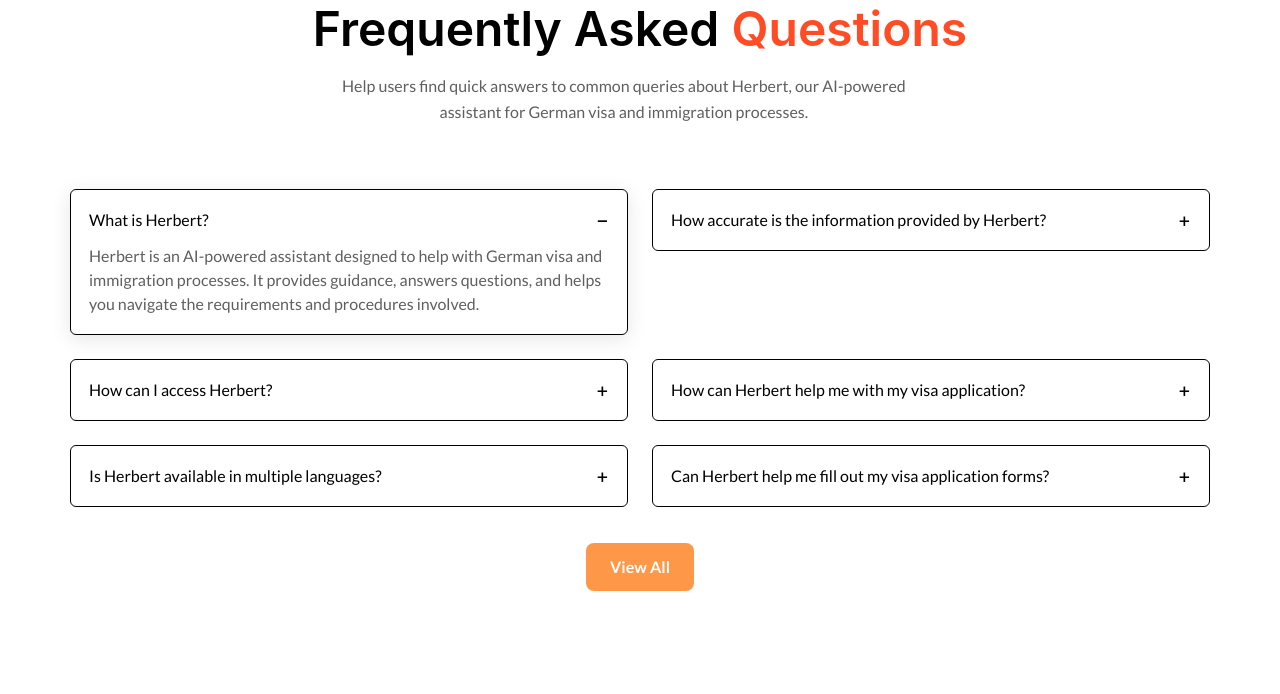
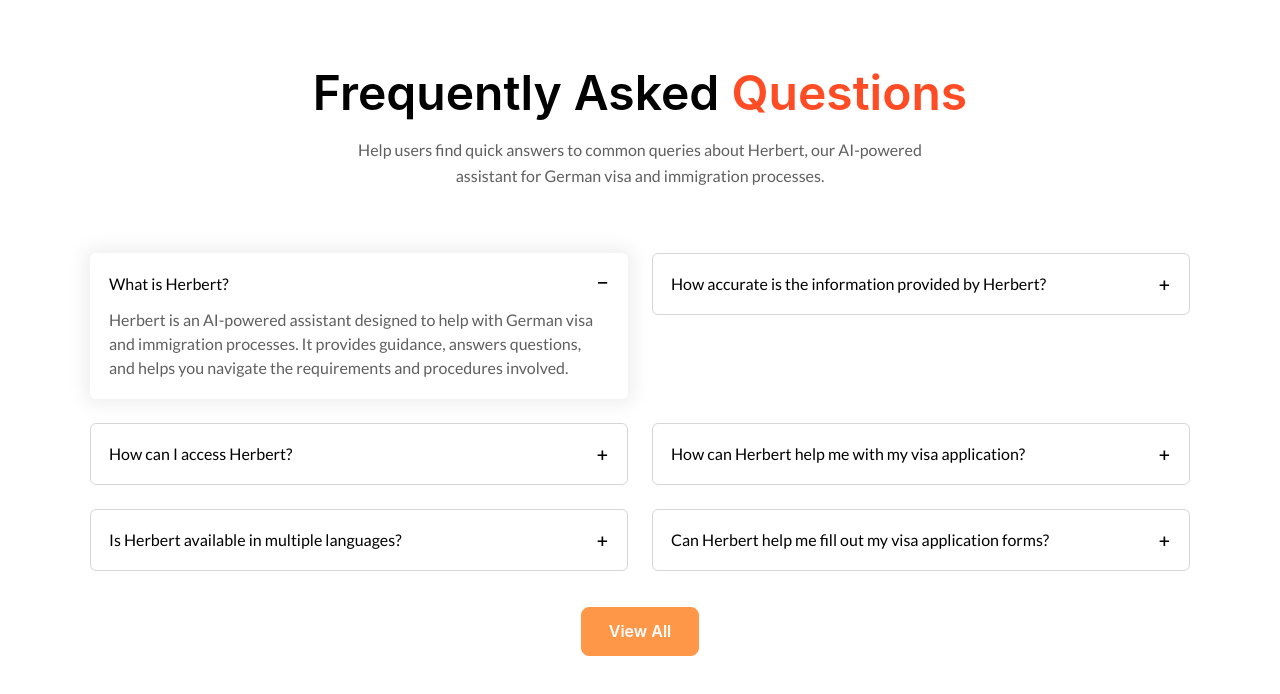
Before and after one commit to rajatboss001/herbert, a React (Vite) app: page /Faq in a window 1280 px wide. Shown: the top 694 px of the page. Built offline with nearby package versions, Linux system fonts and the light colour scheme.

Commit message:
pull push

```diff
--- a/src/components/faq/Faq.jsx
+++ b/src/components/faq/Faq.jsx
@@ -1,3 +1,5 @@
+
+import { useState } from "react";
 
 const Faq = () => {
   const faqs = [
@@ -9,97 +11,117 @@ const Faq = () => {
     {
       question: "How accurate is the information provided by Herbert?",
       answer:
-        "Herbert provides guidance based on available information. Always verify important requirements with official German government sources.",
+        "Herbert is an AI-powered assistant designed to help with German visa and immigration processes. It provides guidance, answers questions, and helps you navigate the requirements and procedures involved.",
     },
     {
       question: "How can I access Herbert?",
       answer:
-        "You can access Herbert through our platform and use its assistance to explore German visa and immigration information.",
+        "Herbert is an AI-powered assistant designed to help with German visa and immigration processes. It provides guidance, answers questions, and helps you navigate the requirements and procedures involved.",
     },
     {
       question: "How can Herbert help me with my visa application?",
       answer:
-        "Herbert can help you understand visa requirements, prepare for the application process, and find relevant information about required documents.",
+        "Herbert is an AI-powered assistant designed to help with German visa and immigration processes. It provides guidance, answers questions, and helps you navigate the requirements and procedures involved.",
     },
     {
       question: "Is Herbert available in multiple languages?",
       answer:
-        "Herbert is designed to make visa and immigration guidance easier to understand. Language availability depends on the supported platform options.",
+        "Herbert is an AI-powered assistant designed to help with German visa and immigration processes. It provides guidance, answers questions, and helps you navigate the requirements and procedures involved.",
     },
     {
       question: "Can Herbert help me fill out my visa application forms?",
       answer:
-        "Herbert can guide you through the information required in your visa application forms and help you understand the different sections.",
+        "Herbert is an AI-powered assistant designed to help with German visa and immigration processes. It provides guidance, answers questions, and helps you navigate the requirements and procedures involved.",
     },
   ];
 
+  const [openFaq, setOpenFaq] = useState(0);
+
+  const toggleFaq = (index) => {
+    setOpenFaq((prev) => (prev === index ? null : index));
+  };
+
   return (
-    <>
-      <section className="">
+    <section className="py-16">
       <div className="mx-auto px-5 w-full max-w-295">
         <div className="flex items-center justify-center w-full flex-col gap-16">
-            <div className="">
+          <div className="text-center">
             <h2 className="mb-4 font-semibold text-5xl text-rich-black leading-119">
               Frequently Asked{" "}
               <span className="text-orange-red">Questions</span>
             </h2>
 
-              <p className="font-lato text-charcoal text-base leading-163 text-center max-w-155.5">
+            <p className="font-lato text-charcoal text-base leading-163 max-w-155.5 mx-auto">
               Help users find quick answers to common queries about Herbert,
               our AI-powered assistant for German visa and immigration
               processes.
             </p>
           </div>
 
-            {/* FAQ Section */}
-            <div className="w-full max-w-[1140px] mx-auto">
+          <div className="w-full max-w-295 px-5 mx-auto">
+            <div className="grid grid-cols-1 md:grid-cols-2 gap-6 items-start">
+              {faqs.map((faq, index) => {
+                const isOpen = openFaq === index;
 
-              <div className="grid grid-cols-1 md:grid-cols-2 gap-6 items-start">
-
-                {faqs.map((faq, index) => (
-                  <details
+                return (
+                  <div
                     key={index}
-                    open={index === 0 ? true : undefined}
-                    className={`group border border-soft-black rounded-md p-[18px] ${
-                      index === 0
-                        ? "shadow-[0px_4px_20px_rgba(0,0,0,0.10)]"
-                        : ""
+                    className={`border rounded-md p-4.5 transition-all duration-300 ease-in-out ${
+                      isOpen
+                        ? "border-transparent shadow-[0px_0px_16px_6px_#8080801F]"
+                        : "border-black/16 shadow-none"
                     }`}
                   >
-                    <summary className="flex items-center justify-between gap-4 cursor-pointer list-none">
-
+                    <button
+                      type="button"
+                      onClick={() => toggleFaq(index)}
+                      aria-expanded={isOpen}
+                      className="flex items-center justify-between gap-4 cursor-pointer w-full text-left"
+                    >
                       <span className="font-lato text-base font-normal text-rich-black">
                         {faq.question}
                       </span>
 
-                      <span className="shrink-0 text-rich-black text-xl leading-none">
-                        <span className="group-open:hidden">+</span>
-                        <span className="hidden group-open:inline">−</span>
+                      <span
+                        className={`shrink-0 text-rich-black text-xl leading-none transition-transform duration-300 ${
+                          isOpen ? "rotate-180" : "rotate-0"
+                        }`}
+                      >
+                        {isOpen ? "−" : "+"}
                       </span>
+                    </button>
 
-                    </summary>
-
-                    <p className="font-lato text-base font-normal text-charcoal mt-3">
+                    <div
+                      className={`grid transition-[grid-template-rows,opacity] duration-500 ease-in-out ${
+                        isOpen
+                          ? "grid-rows-[1fr] opacity-100"
+                          : "grid-rows-[0fr] opacity-0"
+                      }`}
+                    >
+                      <div className="overflow-hidden">
+                        <p className="font-lato text-base font-normal text-charcoal pt-3">
                           {faq.answer}
                         </p>
-
-                  </details>
-                ))}
-
+                      </div>
+                    </div>
+                  </div>
+                );
+              })}
             </div>
 
-              {/* View All Button */}
             <div className="flex items-center justify-center mt-9">
-                <button className="px-6 py-3 bg-sandy-orange rounded-lg font-lato text-base font-semibold text-white">
+              <button className="group relative cursor-pointer overflow-hidden flex items-center justify-center px-6.75 py-3.5 bg-sandy-orange border border-sandy-orange rounded-lg">
+                  <span className="absolute inset-0 z-0 bg-white translate-x-[110%] group-hover:translate-x-0 transition-transform duration-500 ease-in-out"></span>
+
+                  <span className="relative z-10 font-semibold text-white text-base leading-117 group-hover:text-sandy-orange transition-all duration-300 ease-in">
                     View All
+                  </span>
                 </button>
             </div>
-
           </div>
         </div>
       </div>
     </section>
-    </>
   );
 };
 
--- a/src/components/resource/Resource.jsx
+++ b/src/components/resource/Resource.jsx
@@ -30,14 +30,11 @@ const Resource = () => {
               </div>
               <div className="flex">
                 <button className="group relative cursor-pointer overflow-hidden flex items-center justify-center px-6.75 py-3.5 bg-sandy-orange border border-sandy-orange rounded-lg">
-
                   <span className="absolute inset-0 z-0 bg-white translate-x-[110%] group-hover:translate-x-0 transition-transform duration-500 ease-in-out"></span>
-
 
                   <span className="relative z-10 font-semibold text-white text-base leading-117 group-hover:text-sandy-orange transition-all duration-300 ease-in">
                     Learn more
                   </span>
-
                 </button>
               </div>
             </div>
```
Lines whose indentation alone changed are shown as unchanged.
